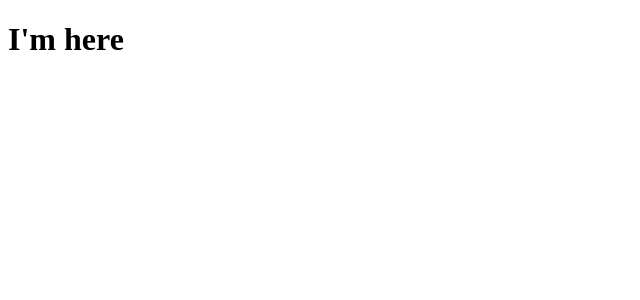
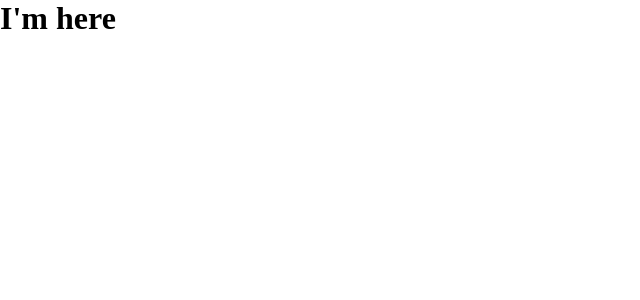
Before and after one commit to LRegalado1996/meli_search_box, a React (Create React App) app: page / in a window 1280 px wide. Shown: the top 300 px of the page, without its empty margins (0-640 px from the left). Built offline with nearby package versions, Linux system fonts and the light colour scheme.

Commit message:
Add - default styles

```diff
--- a/src/App.js
+++ b/src/App.js
@@ -1,3 +1,4 @@
+import './App.scss';
 import { Router, Route, Switch } from "react-router-dom";
 import history from "./services/history";
 import { Home } from "./pages";
--- /dev/null
+++ b/src/App.scss
@@ -0,0 +1,4 @@
+* {
+    margin: 0;
+    padding: 0px;
+}
```
